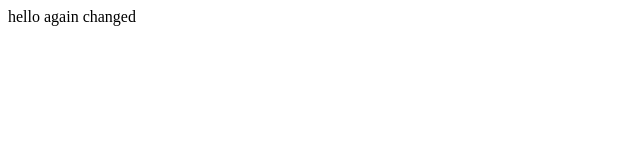
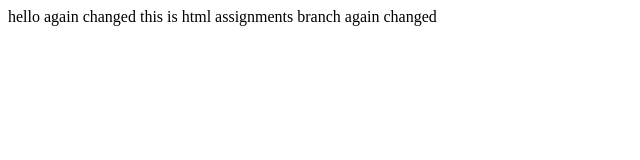
Before and after one commit to krishnachennamsetty12/freshersbatch, a plain HTML site: page Assignments/index.html in a window 1280 px wide. Shown: the whole page, without its empty margins (0-640 px from the left). Drawn offline with Linux system fonts and the light colour scheme.

Commit message:
modified index.html

```diff
--- a/Assignments/index.html
+++ b/Assignments/index.html
@@ -1,2 +1,4 @@
 <html>hello again changed
+	this is html assignments branch again changed
+
 </html>
```
